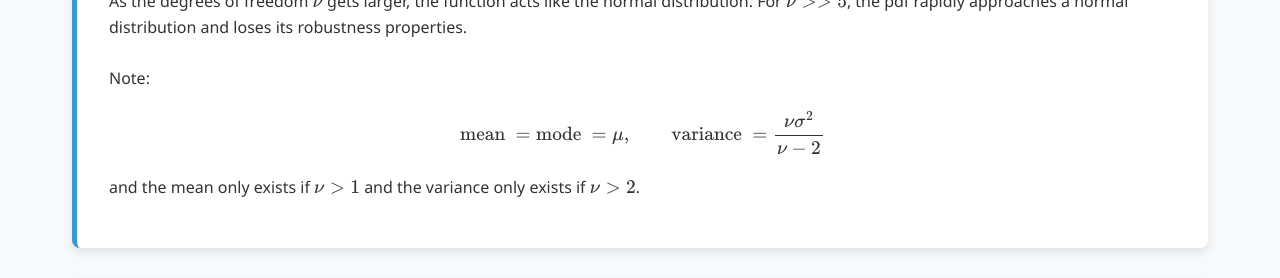
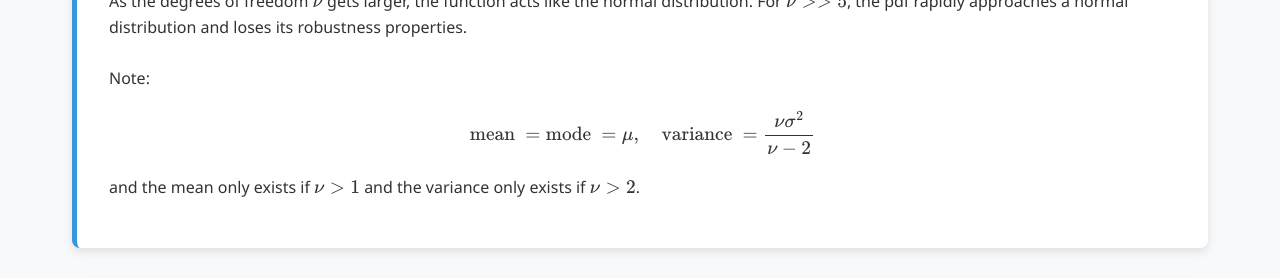
Before and after one commit to Yusukey01/yusukey01.github.io, a Jekyll site: the page built from Mathematics/Probability/student.html, in a window 1280 px wide and 1400 px high, scrolled down 908 px. Shown: the part 149-427 px from the top of the window. Built offline with Jekyll 4.4.1, drawn with Linux system fonts in a browser that asks for light colours; some of the changed text lies outside the part shown.

Commit message:
organizing text

```diff
--- a/Mathematics/Probability/student.html
+++ b/Mathematics/Probability/student.html
@@ -38,7 +38,7 @@ description: Learn about Student's t-distribution, Cauchy distribution, and Lapl
             <br><br>
             Note:
             \[
-            \text{mean } = \text{mode } = \mu, \qquad \text{variance } = \frac{\nu \sigma^2}{\nu - 2}
+            \text{mean } = \text{mode } = \mu, \quad \text{variance } = \frac{\nu \sigma^2}{\nu - 2}
             \]
             and the mean only exists if \(\nu > 1\) and the variance only exists if \(\nu > 2\).
             </p>
@@ -86,7 +86,7 @@ description: Learn about Student's t-distribution, Cauchy distribution, and Lapl
             where \(\mu\) is a location parameter and \(b > 0\) is a scale parameter.
             Note:
             \[
-            \text{mean } = \text{mode } = \mu, \qquad \text{variance } = 2b^2.
+            \text{mean } = \text{mode } = \mu, \quad \text{variance } = 2b^2.
             \]
             </p>
             </section>
```
